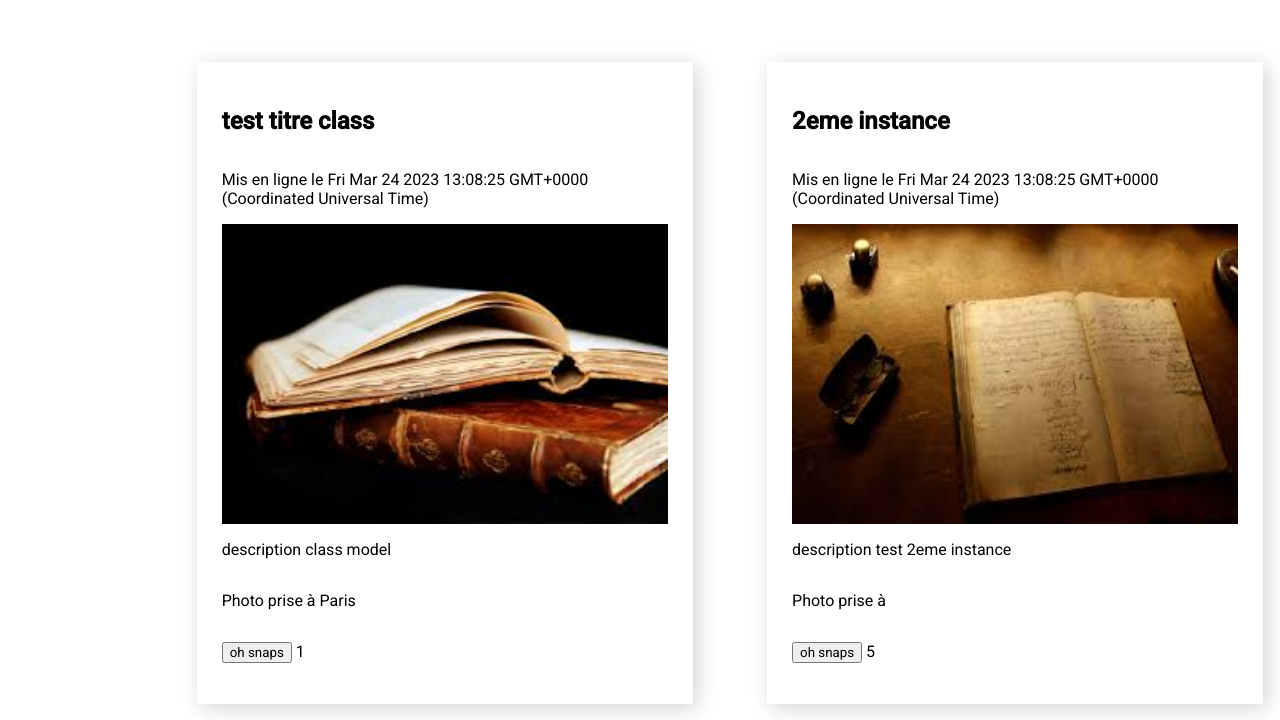
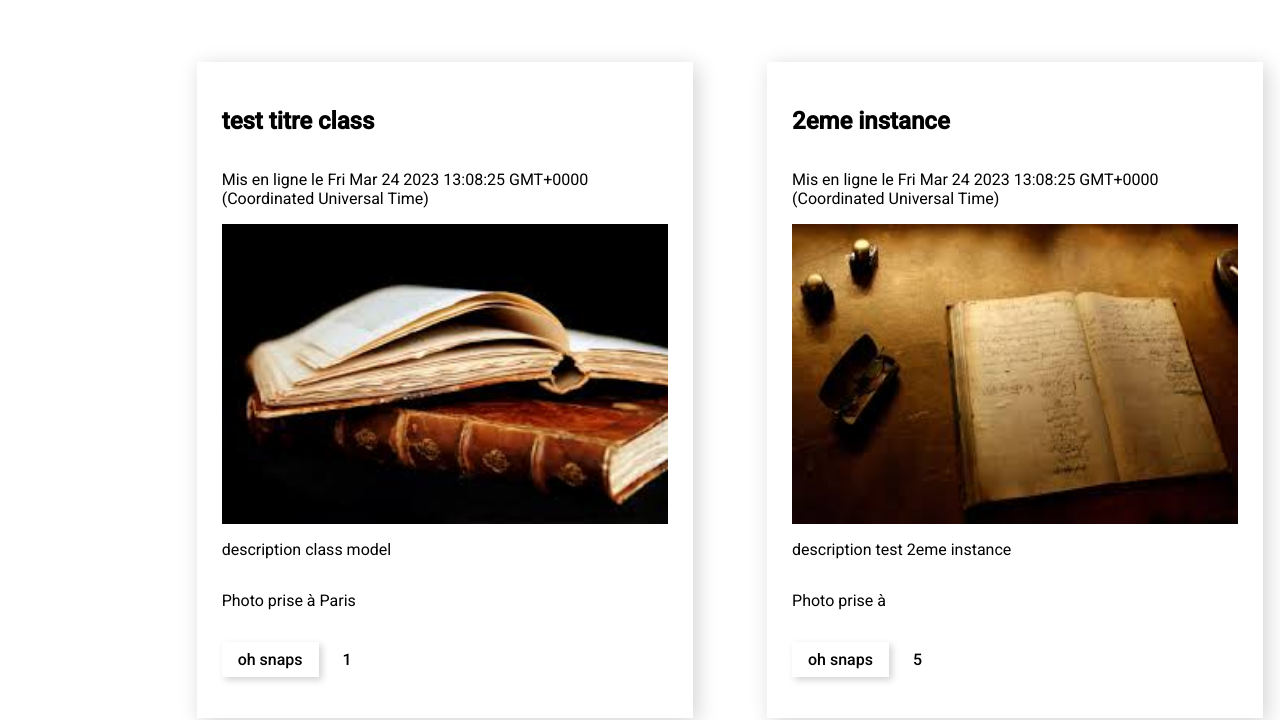
Before and after one commit to marie-lourdes/Site-snapface-Angular, an Angular app: page / in a window 1280 px wide. Shown: the part 127-847 px from the top of the page. Built offline with nearby package versions, Linux system fonts and the light colour scheme.

Commit message:
app-style-dynamic: face-snap.component.scss => css button of class face-snap-card

```diff
--- a/src/app/app.component.scss
+++ b/src/app/app.component.scss
@@ -2,6 +2,7 @@
     display: flex;
     flex-wrap: wrap;
     justify-content: flex-start;
+    align-items: center;
     max-width: 1240px;
     width: 100%;
 
--- a/src/app/face-snap/face-snap.component.html
+++ b/src/app/face-snap/face-snap.component.html
@@ -8,7 +8,8 @@
     <img *ngIf ="faceSnap.imageUrl" [src]="faceSnap.imageUrl" [alt]="faceSnap.title"/>
     <p>{{faceSnap.description}}</p>
     <p>Photo prise à {{faceSnap.location}}</p>
-    <p *ngIf ="faceSnap.snaps > 0">
-        <button (click)="onSnap()">{{buttonText}}</button>
-        {{faceSnap.snaps}}</p>
+    <p>
+       <button (click)="onSnap()">{{buttonText}}</button>
+       <span *ngIf ="faceSnap.snaps > 0"> {{faceSnap.snaps}}</span>
+    </p>
 </div>
--- a/src/app/face-snap/face-snap.component.scss
+++ b/src/app/face-snap/face-snap.component.scss
@@ -5,10 +5,29 @@
     padding:5%;
     box-sizing: border-box;
     box-shadow: lightgray 4px 4px 20px;
-
     img {
         width: 100%;
         min-height: 300px;
         max-height: 300px;
     }
+    span, button {
+        font: {
+            weight: 500;
+            size: 1rem;
+        }
+    }
+    button {
+        background-color: transparent;
+        box-sizing: border-box;
+        padding: 0.5rem 1rem;
+        border: none;
+        box-shadow: lightgray 3px 3px 7px;
+        margin-right: 20px;
+        appearance: none;
+        &:active {
+            border: none;
+            transform: translate(1px, 1px);
+            box-shadow: lightgray 0 0 5px;
+        }
+    }
 }
```
